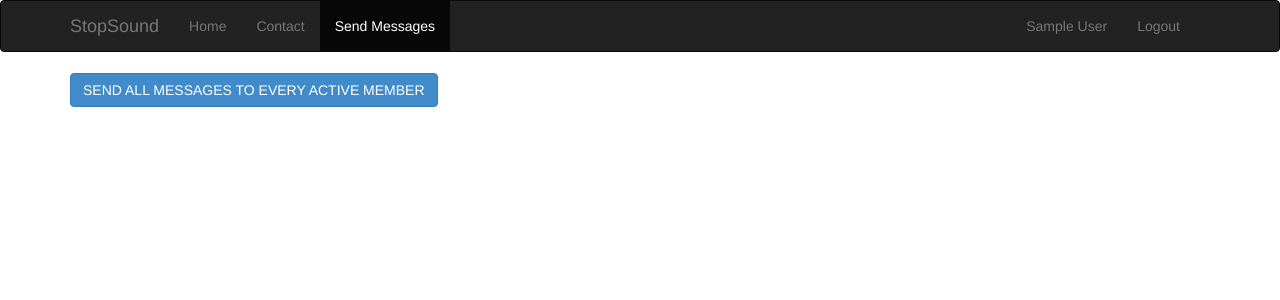
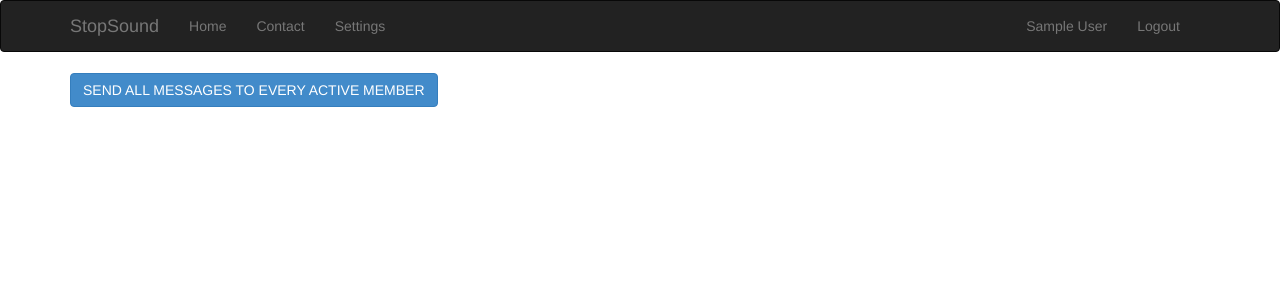
Before and after one commit to Sumeet-Jain/stopSound, a Django app: page /contacts/maybe_send/ in a window 1280 px wide. Shown: the top 300 px of the page. Run offline with Django 3.2, Linux system fonts and the light colour scheme; the visitor is signed in with stand-in values (Sample User, id 1); some libraries are stand-ins or nearby versions.

Commit message:
added settings feature

```diff
--- a/contacts/urls.py
+++ b/contacts/urls.py
@@ -9,4 +9,5 @@ urlpatterns = patterns('contacts.views',
         url(r'^change_actives/$', 'change_actives', name='change_actives'),
         url(r'^edit/(\d+)/$', 'edit_contact', name='edit_contact'),
         url(r'^get_actives/$', 'get_actives', name='get_actives'),
+        url(r'^view_settings/$', 'choose_settings', name='view_settings'),
 )
--- a/contacts/views.py
+++ b/contacts/views.py
@@ -1,7 +1,7 @@
 import json
 import os
 
-from .forms import ContactForm
+from .forms import ContactForm, ChooseASettingForm
 from .models import Contact, Settings
 
 from django.contrib import messages
@@ -19,8 +19,8 @@ def only_superuser(func):
     return inner
 
 def serialize_settings(request):
-    settings = Settings.objects.filter(is_active=True)
-    resp = {'sound_level': settings.sound_level}
+    settings = Settings.objects.get(is_active=True)
+    resp = {'sound_level': settings.sound_level, 'name': settings.name}
     return HttpResponse(json.dumps(resp), content_type="application/json")
 
 
@@ -97,3 +97,20 @@ def change_actives(request):
 
     messages.success(request, 'Changed active members!')
     return HttpResponseRedirect(reverse('view_contacts'))
+
+@login_required
+def choose_settings(request):
+    if request.method == "POST":
+        form = ChooseASettingForm(request.POST)
+        if form.is_valid():
+            setting_id = form.cleaned_data['choice']
+            setting = Settings.objects.get(pk=setting_id)
+            setting.is_active = True
+            setting.save()
+            messages.success(request, 'Successfully changed the sound settings')
+            return HttpResponseRedirect(reverse('view_settings'))
+    else:
+        active_setting = Settings.objects.get(is_active=True)
+        form = ChooseASettingForm(initial={'choice': active_setting.pk})
+
+    return render(request, 'contacts/settings.html', {'form': form})
--- a/templates/base/base.html
+++ b/templates/base/base.html
@@ -8,9 +8,7 @@
     <meta name="viewport" content="width=device-width, initial-scale=1">
     <meta name="description" content="Theta Tau Nu Class Stop Sound Project">
     <meta name="author" content="TT Nu Class">
-    <title> Stop Sound </title>
-    <!-- Bootstrap core CSS -->
-    <link href="{% static "bower_components/bootstrap/dist/css/bootstrap.min.css" %}" rel="stylesheet">
+    <title> Stop Sound </title> <!-- Bootstrap core CSS --> <link href="{% static "bower_components/bootstrap/dist/css/bootstrap.min.css" %}" rel="stylesheet">
   </head>
 
   <body>
@@ -28,9 +26,9 @@
             <li class="{% if request.path == "/contacts/view_all/" %} active {% endif %}">
               <a href="{% url "view_contacts" %}">Contact</a>
             </li>
-            <li class="{% if request.path == '/contacts/maybe_send/' %} active {% endif %}">
-              <a href={% url "before_send_messages" %}> Send Messages </a>
-            </li>
+            <li class="{% if request.path == '/contacts/view_settings/' %} active {% endif %}">
+              <a href="{% url "view_settings" %}"> Settings </a>
+            <li>
           </ul>
           <ul class="nav navbar-nav pull-right">
             {% if request.user.is_authenticated %}
```
Also changed, not shown: contacts/forms.py (+6 -1 lines), contacts/management/commands/createsettings.py (added, +13 -0 lines), contacts/models.py (+14 -1 lines), templates/contacts/settings.html (added, +10 -0 lines), contacts/management/__init__.py (added), contacts/management/commands/__init__.py (added), contacts/migrations/0003_auto_20141102_0416.py (added).
